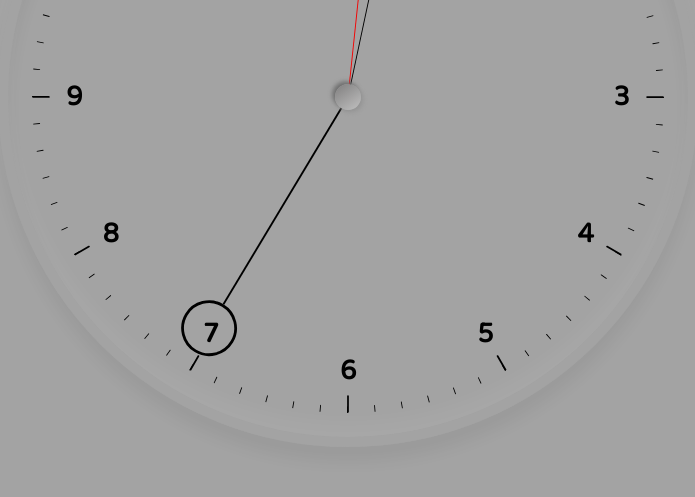
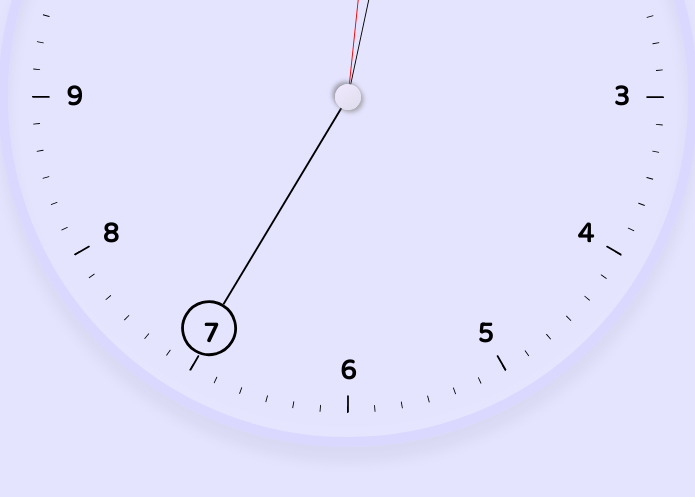
Before and after one commit to OriginalAnswer/2022Clock, a plain HTML site: page index.html in a window 1280 px wide. Shown: the part 303-800 px from the top of the page, without its empty margins (292-987 px from the left). Drawn offline with Linux system fonts and the light colour scheme.

Commit message:
Update index.html

```diff
--- a/index.html
+++ b/index.html
@@ -20,7 +20,7 @@
             --scale-clock:1;
             --scale:0.93;
             --time-center-size: 30px;
-            --clr-bg:#a3a3a3;
+            --clr-bg:#d3d1ff95;
             --clr-op0: rgba(0,0,0,0);
             --clr-needle:rgb(0, 0, 0);
         }
@@ -120,9 +120,9 @@
             position: absolute;
             width:var(--time-center-size);height: var(--time-center-size);
             border-radius: 71px;
-            background: linear-gradient(145deg, #c0c0c0, #807f7f);
-            box-shadow:  3px 3px 5px #6e6e6e,
-                        -3px -3px 5px #969696;
+            background: linear-gradient(145deg, #deddec, #f1e9ff);
+            box-shadow:  3px 3px 5px #6e6e6e95,
+                        -3px -3px 5px #969696c0;
         }
         .s-time>div{
             position: relative;
```
